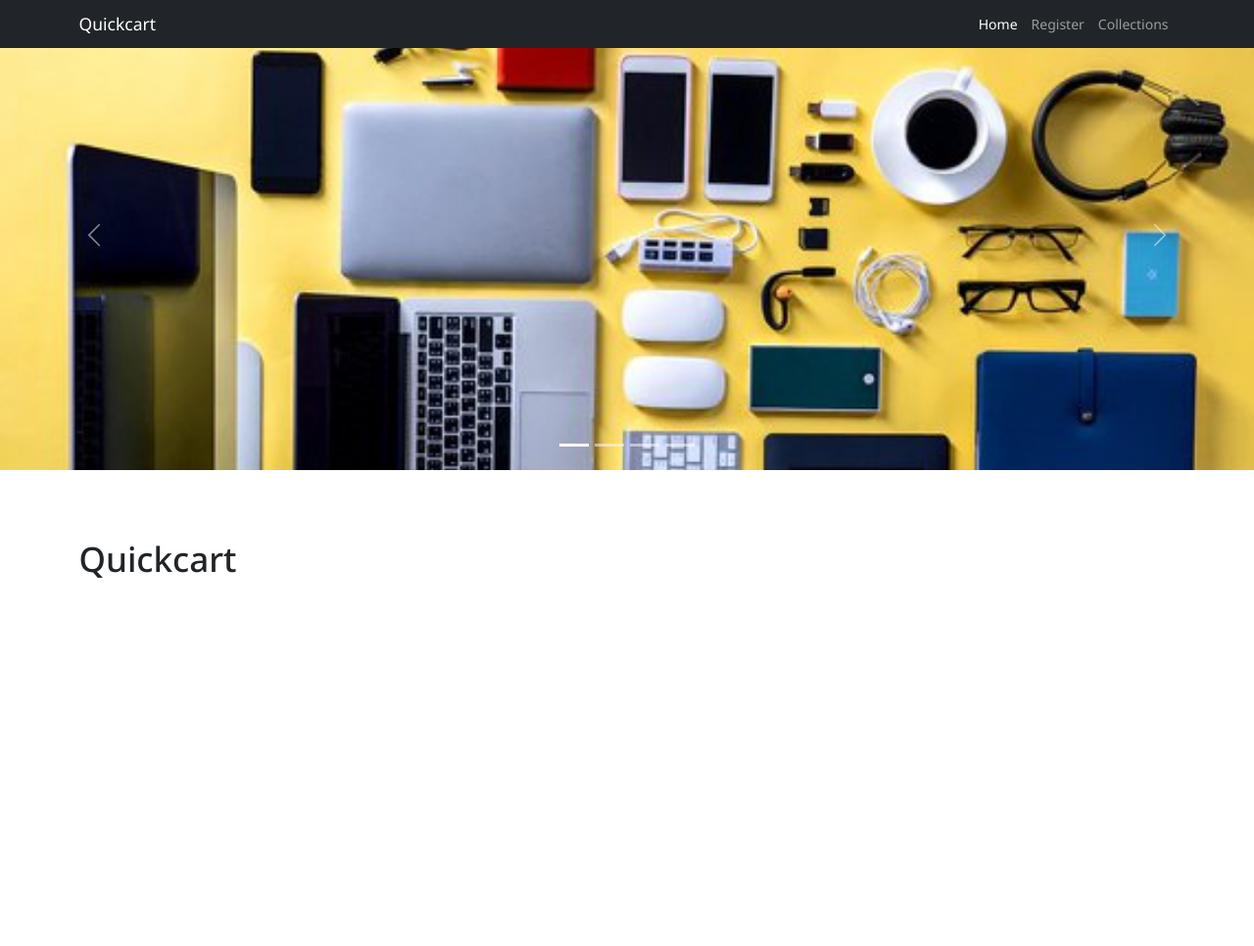
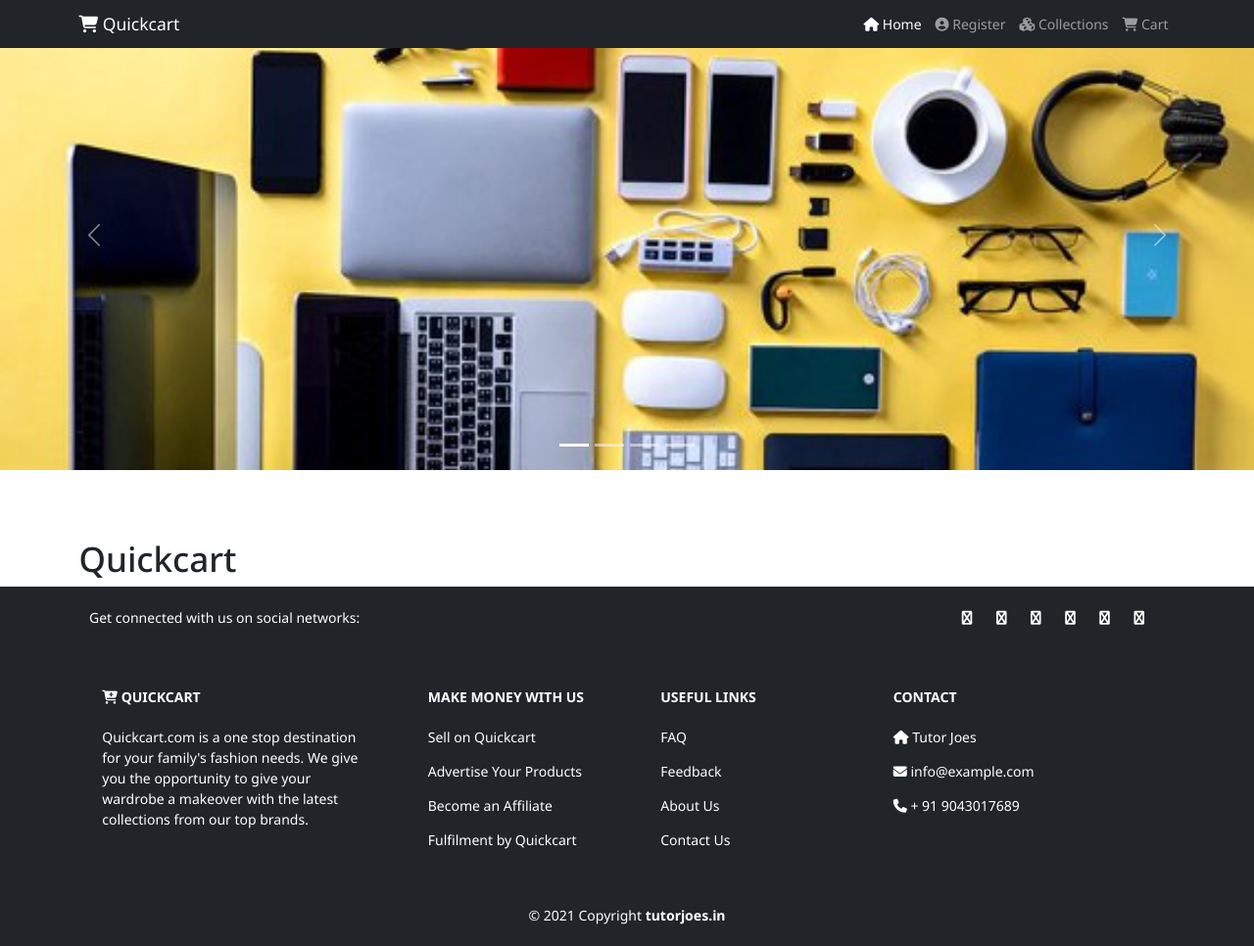
Before and after one commit to Thirumalai24/quickcart, a Django app: page / in a window 1280 px wide. Shown: the whole page at 98% size. Before the commit the page ends 590 px from the top, so only its background shows below. Run offline with Django 5.2, Linux system fonts and the light colour scheme.

Commit message:
footer page

```diff
--- /dev/null
+++ b/shop/templates/shop/inc/footer.html
@@ -0,0 +1,55 @@
+<footer class="text-center text-lg-start bg-dark text-white">
+    <section class="container d-flex justify-content-center justify-content-lg-between p-4">
+      <div class="me-5 d-none d-lg-block">
+        <span>Get connected with us on social networks:</span>
+      </div>
+      <div>
+        <a href="" class="me-4 text-reset"><i class="fa fa-facebook"></i></a>
+        <a href="" class="me-4 text-reset"><i class="fa fa-twitter"></i></a>
+        <a href="" class="me-4 text-reset"><i class="fa fa-google"></i></a>
+        <a href="" class="me-4 text-reset"><i class="fa fa-instagram"></i></a>
+        <a href="" class="me-4 text-reset"><i class="fa fa-linkedin"></i></a>
+        <a href="" class="me-4 text-reset"><i class="fa fa-github"></i></a>
+      </div>
+    </section>
+
+    <section class="">
+      <div class="container text-center text-md-start mt-5">
+        <div class="row mt-3">
+          <div class="col-md-3 col-lg-4 col-xl-3 mx-auto mb-4">
+            <h6 class="text-uppercase fw-bold mb-4"><i class="fa fa-cart-plus"></i> Quickcart</h6>
+            <p>
+               Quickcart.com is a one stop destination for your family's fashion needs.
+               We give you the opportunity to give your wardrobe a makeover with the latest collections from our top brands.
+            </p>
+          </div>
+
+          <div class="col-md-2 col-lg-2 col-xl-2 mx-auto mb-4">
+            <h6 class="text-uppercase fw-bold mb-4">Make Money with Us</h6>
+            <p><a href="#!" class="text-reset">Sell on Quickcart</a></p>
+            <p><a href="#!" class="text-reset">Advertise Your Products</a></p>
+            <p><a href="#!" class="text-reset">Become an Affiliate</a></p>
+            <p><a href="#!" class="text-reset">Fulfilment by Quickcart</a></p>
+          </div>
+          <div class="col-md-3 col-lg-2 col-xl-2 mx-auto mb-4">
+            <h6 class="text-uppercase fw-bold mb-4">Useful links</h6>
+            <p><a href="#!" class="text-reset">FAQ</a></p>
+            <p><a href="#!" class="text-reset">Feedback</a></p>
+            <p><a href="#!" class="text-reset">About Us</a></p>
+            <p><a href="#!" class="text-reset">Contact Us</a></p>
+          </div>
+
+          <div class="col-md-4 col-lg-3 col-xl-3 mx-auto mb-md-0 mb-4">
+            <h6 class="text-uppercase fw-bold mb-4"> Contact</h6>
+            <p><i class="fa fa-home"></i> Tutor Joes</p>
+            <p><i class="fa fa-envelope"></i> info@example.com</p>
+            <p><i class="fa fa-phone"></i> + 91 9043017689</p>
+          </div>
+
+        </div>
+      </div>
+    </section>
+    <div class="text-center p-4">
+      &copy;  2021 Copyright <a class="text-reset fw-bold" href="https://tutorjoes.in/"> tutorjoes.in</a>
+    </div>
+  </footer>
--- a/shop/templates/shop/inc/navbar.html
+++ b/shop/templates/shop/inc/navbar.html
@@ -1,19 +1,22 @@
 <nav class="navbar navbar-expand-lg navbar-dark bg-dark fixed-top">
     <div class="container">
-      <a class="navbar-brand" href="{% url "home" %}">Quickcart</a>
+      <a class="navbar-brand" href="{% url "home" %}"><i class="fa fa-cart-shopping"></i> Quickcart</a>
       <button class="navbar-toggler" type="button" data-bs-toggle="collapse" data-bs-target="#navbarNav" aria-controls="navbarNav" aria-expanded="false" aria-label="Toggle navigation">
         <span class="navbar-toggler-icon"></span>
       </button>
       <div class="collapse navbar-collapse" id="navbarNav">
         <ul class="navbar-nav ms-auto">
           <li class="nav-item">
-            <a class="nav-link active" aria-current="page" href="{% url "home" %}">Home</a>
+            <a class="nav-link active" aria-current="page" href="{% url "home" %}"><i class="fa fa-home"></i> Home</a>
           </li>
           <li class="nav-item">
-            <a class="nav-link" href="{% url "register" %}">Register</a>
+            <a class="nav-link" href="{% url "register" %}"><i class="fa fa-circle-user"></i> Register</a>
           </li>
           <li class="nav-item">
-            <a class="nav-link" href="{% url "collections" %}">Collections</a>
+            <a class="nav-link" href="{% url "collections" %}"><i class="fa fa-cubes"></i> Collections</a>
+          </li>
+          <li class="nav-item">
+            <a class="nav-link" href="#"><i class="fa fa-shopping-cart"></i> Cart</a>
           </li>
         </ul>
       </div>
--- a/shop/templates/shop/layouts/main.html
+++ b/shop/templates/shop/layouts/main.html
@@ -7,7 +7,7 @@
     <link href="https://cdn.jsdelivr.net/npm/bootstrap@5.3.3/dist/css/bootstrap.min.css" rel="stylesheet" integrity="sha384-QWTKZyjpPEjISv5WaRU9OFeRpok6YctnYmDr5pNlyT2bRjXh0JMhjY6hW+ALEwIH" crossorigin="anonymous">
     {% comment %} Stylesheet {% endcomment %}
     <link rel="stylesheet" href="{% static 'css/style.css' %}">
-    <title>
+    <link rel="stylesheet" href="https://cdnjs.cloudflare.com/ajax/libs/font-awesome/6.7.2/css/all.min.css" integrity="sha512-Evv84Mr4kqVGRNSgIGL/F/aIDqQb7xQ2vcrdIwxfjThSH8CSR7PBEakCr51Ck+w+/U6swU2Im1vVX0SVk9ABhg==" crossorigin="anonymous" referrerpolicy="no-referrer" />    <title>
       {% block title %}
       {% endblock title %}
     </title>
@@ -20,7 +20,7 @@
 
     {% block scripts %}
     {% endblock scripts %}
-
+    {% include 'shop/inc/footer.html' %}
 
     <script src="https://cdn.jsdelivr.net/npm/bootstrap@5.3.3/dist/js/bootstrap.bundle.min.js" integrity="sha384-YvpcrYf0tY3lHB60NNkmXc5s9fDVZLESaAA55NDzOxhy9GkcIdslK1eN7N6jIeHz" crossorigin="anonymous"></script>
   </body>
--- a/shop/urls.py
+++ b/shop/urls.py
@@ -5,6 +5,7 @@
     path('', views.home, name="home"),
     path('register', views.register, name="register"),
     path('collections', views.collections, name="collections"),
-    path('collections/<str:name>', views.collectionsview, name="collections")
+    path('collections/<str:name>', views.collectionsview, name="collections"),
+    path('collections/<str:cname>/<str:pname>', views.product_details, name="product_details")
 
 ]
--- a/shop/views.py
+++ b/shop/views.py
@@ -1,4 +1,4 @@
-from django.shortcuts import render, redirect
+from django.shortcuts import render, redirect, HttpResponse
 from . models import *
 from django.contrib import messages
 
@@ -15,7 +15,20 @@
 def collectionsview(request,name):
     if(Category.objects.filter(name=name,status=0)):
         products=Product.objects.filter(category__name = name)
-        return render(request,"shop/products/index.html",{"products": products})
+        return render(request,"shop/products/index.html",{"products": products,"category_name": name})
     else:
         messages.warning(request,"No Such products found")
         return redirect('collections')
+
+def product_details(request,cname,pname):
+    if(Category.objects.filter(name=cname,status=0)):
+        if(Product.objects.filter(name=pname,status=0)):
+            products=Product.objects.filter(name=pname,status=0).first()
+            return render(request,"shop/products/product_details.html",{"products":products})
+        else:
+            messages.error(request,"No Such products found")
+            return redirect('collections')
+    else:
+        messages.error(request,"No Such products found")
+        return redirect('collections')
+    # return redirect('collections')
```
Also changed, not shown: shop/templates/shop/products/index.html (+4 -3 lines), shop/templates/shop/products/product_details.html (added, +22 -0 lines).
